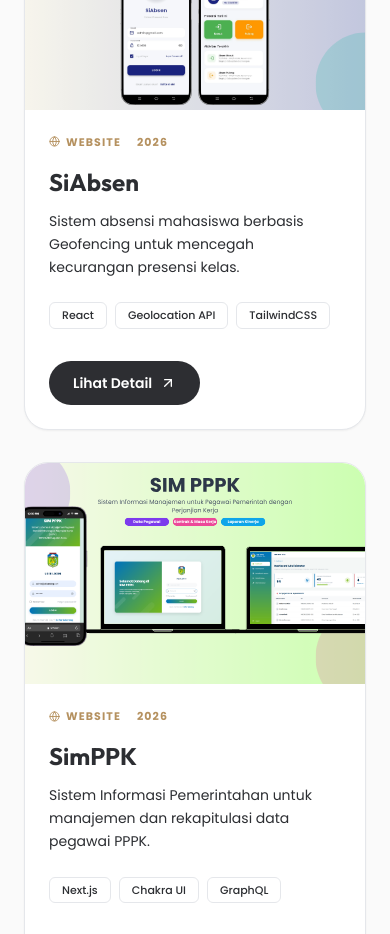
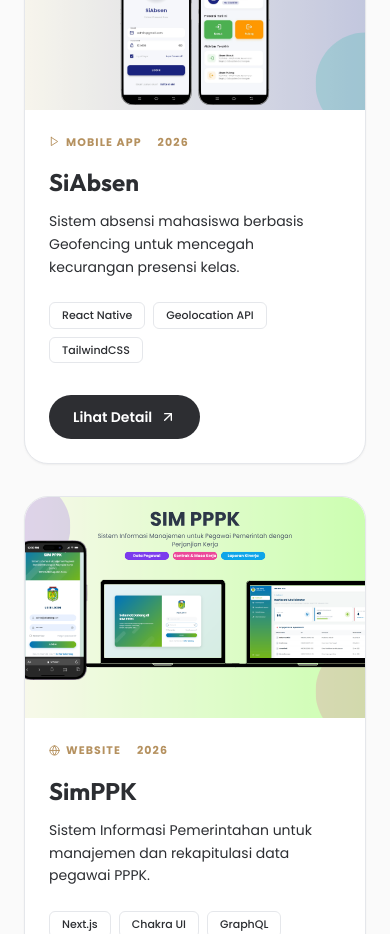
Before and after one commit to akbaralfaidah/akbaralfaidah-website-portofolio, a React (Vite) app: page /projects in a window 390 px wide. Shown: the part 3500-4434 px from the top of the page. Built offline with nearby package versions, Linux system fonts and the light colour scheme.

Commit message:
fix: change SiAbsen category to Mobile Apps and update tech stack

```diff
--- a/src/data/projects.js
+++ b/src/data/projects.js
@@ -79,11 +79,11 @@ export const projects = [
     src: '/img/Katalog- Proyek/siabsen.svg',
     client: 'M****n (Universitas)',
     year: '2026',
-    role: 'Frontend Developer',
+    role: 'Mobile Developer',
     url: 'https://siabsen.univ.edu',
-    categories: ['Website'],
+    categories: ['Mobile Apps'],
     shortDescription: 'Sistem absensi mahasiswa berbasis Geofencing untuk mencegah kecurangan presensi kelas.',
-    techStack: ['React', 'Geolocation API', 'TailwindCSS'],
+    techStack: ['React Native', 'Geolocation API', 'TailwindCSS'],
     challenge: 'Proses absensi mahasiswa di mata kuliah rawan kecurangan (titip absen) jika hanya menggunakan metode konvensional.',
     solution: 'Mengimplementasikan teknologi Geofencing (Radius Lokasi) yang membatasi akses presensi. Mahasiswa mutlak tidak bisa melakukan absen jika mereka berada di luar radius 50 meter dari titik koordinat lokasi kelas yang ditetapkan.'
   },
```
